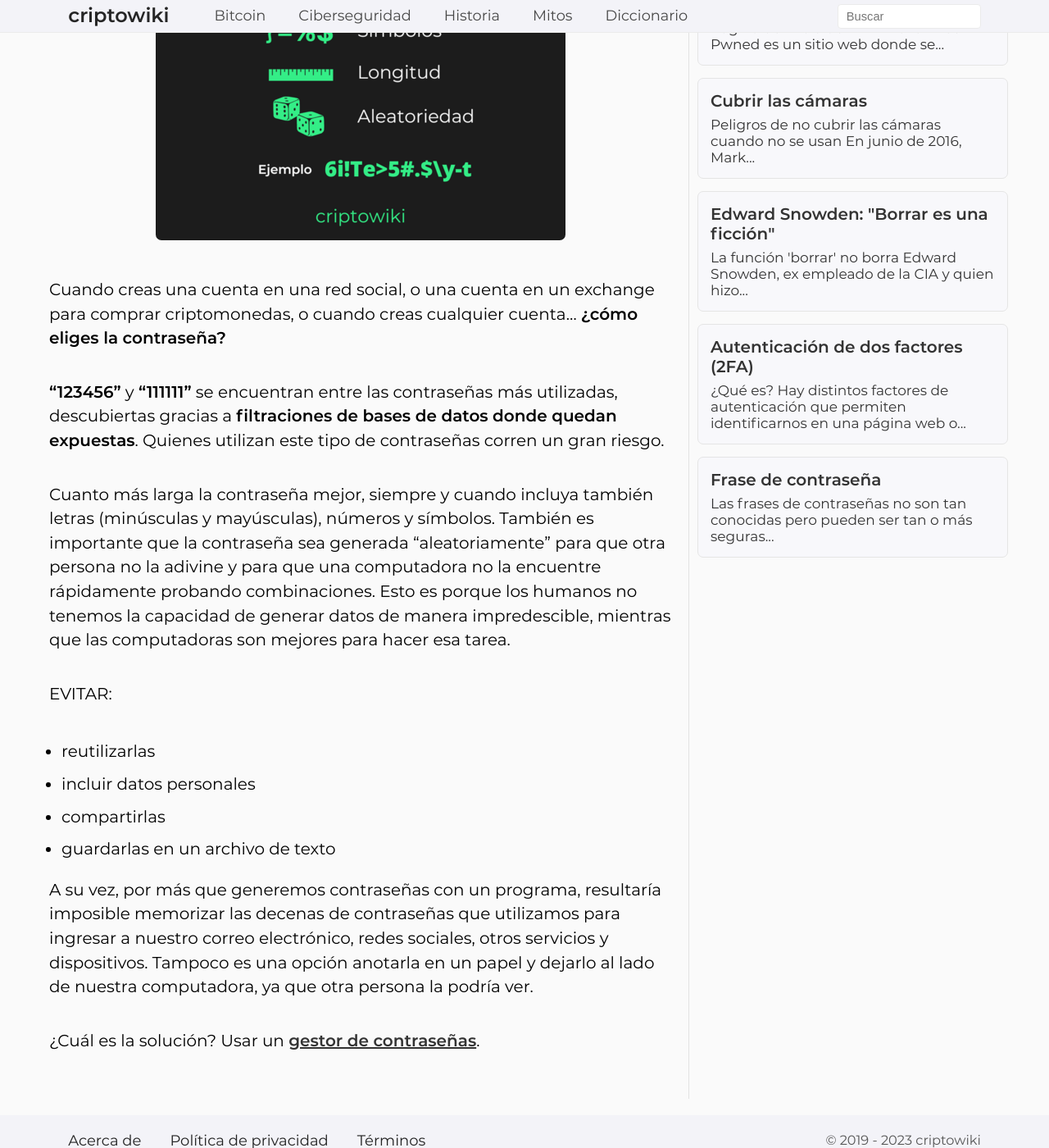
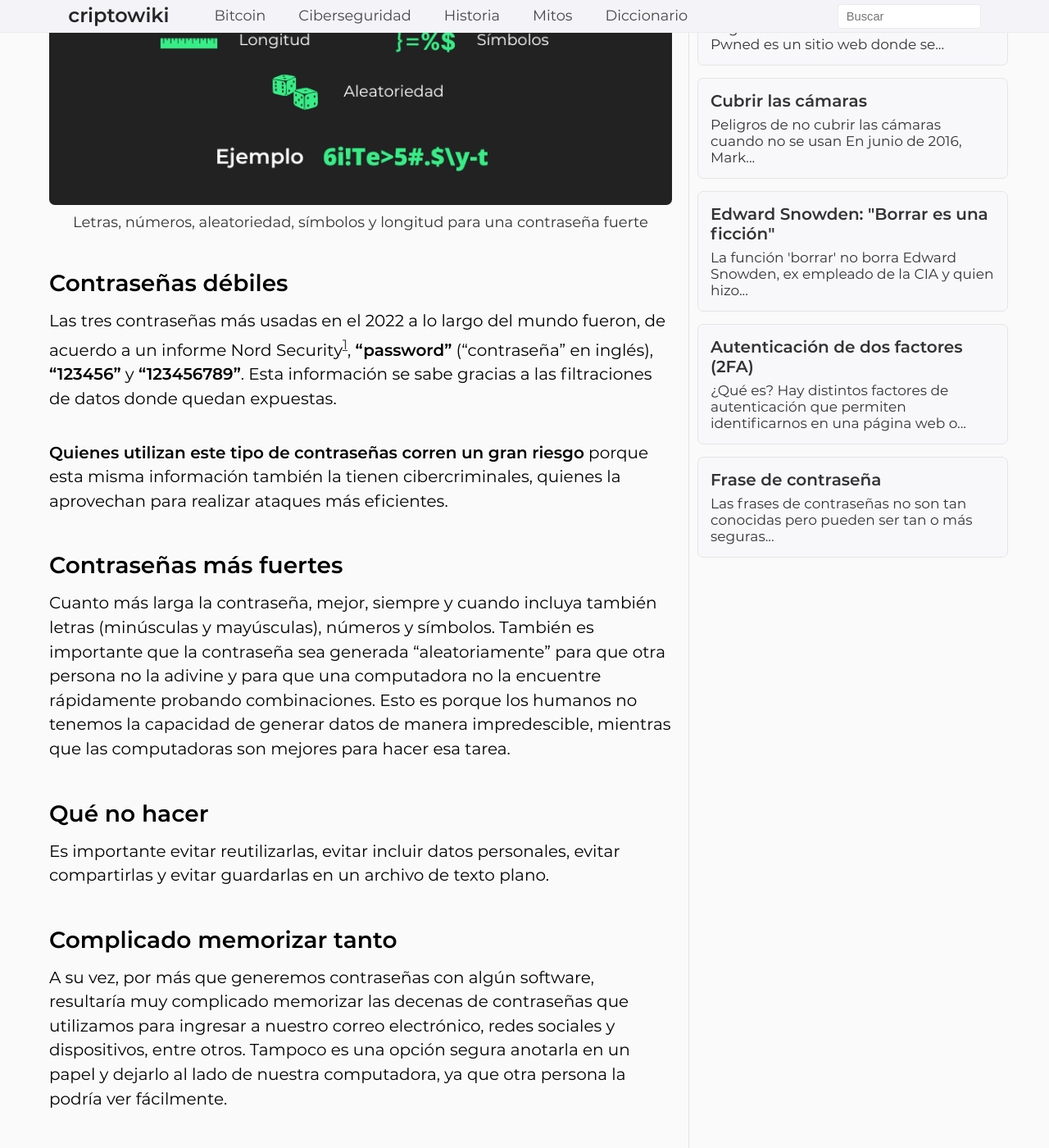
Before and after one commit to criptowiki/criptowiki, a Jekyll site: the page built from collections/_posts/cybersecurity/2021-01-21-2-strong-password.md, in a window 1280 px wide and 1400 px high, scrolled down 361 px. Shown: the whole window at 82% size. Built offline with Jekyll 4.4.1, drawn with Linux system fonts in a browser that asks for light colours; some of the changed text lies outside the part shown.

Commit message:
update Strong password *replace image with bigger one *add alt for image *include references *add subtitles *write bullet points as a paragraph *more precision: change 'what is the solution?' to 'what is a solution?' *more precision: change 'it's impossible to memorize' to 'it's complicated to memorize' *add idea that cybercriminals use the information from leaks

```diff
--- a/collections/_posts/cybersecurity/2021-01-21-2-strong-password.md
+++ b/collections/_posts/cybersecurity/2021-01-21-2-strong-password.md
@@ -2,22 +2,31 @@
 title: Contraseña fuerte
 permalink: /ciberseguridad/contrasena-fuerte
 image: cybersecurity/es/contrasena-fuerte.png
+updated: 9/08/2023
 ---
 
-{% include image.html url="cybersecurity/es/contrasena-fuerte.png" width="500" %}
+{% include image.html url="cybersecurity/es/contrasena-fuerte.png?v=2" alt="Letras, números, aleatoriedad, símbolos y longitud para una contraseña fuerte" %}
 
-Cuando creas una cuenta en una red social, o una cuenta en un exchange para comprar criptomonedas, o cuando creas cualquier cuenta... **¿cómo eliges la contraseña?**
+## Contraseñas débiles
 
-**"123456"** y **"111111"** se encuentran entre las contraseñas más utilizadas, descubiertas gracias a **filtraciones de bases de datos donde quedan expuestas**. Quienes utilizan este tipo de contraseñas corren un gran riesgo.
+Las tres contraseñas más usadas en el 2022 a lo largo del mundo fueron, de acuerdo a un informe Nord Security[^1], **"password"** ("contraseña" en inglés), **"123456"** y **"123456789"**. Esta información se sabe gracias a las filtraciones de datos donde quedan expuestas.
 
-Cuanto más larga la contraseña mejor, siempre y cuando incluya también letras (minúsculas y mayúsculas), números y símbolos. También es importante que la contraseña sea generada "aleatoriamente" para que otra persona no la adivine y para que una computadora no la encuentre rápidamente probando combinaciones. Esto es porque los humanos no tenemos la capacidad de generar datos de manera impredescible, mientras que las computadoras son mejores para hacer esa tarea.
+**Quienes utilizan este tipo de contraseñas corren un gran riesgo** porque esta misma información también la tienen cibercriminales, quienes la aprovechan para realizar ataques más eficientes.
 
-EVITAR:
-- reutilizarlas
-- incluir datos personales
-- compartirlas
-- guardarlas en un archivo de texto
+## Contraseñas más fuertes
 
-A su vez, por más que generemos contraseñas con un programa, resultaría imposible memorizar las decenas de contraseñas que utilizamos para ingresar a nuestro correo electrónico, redes sociales, otros servicios y dispositivos. Tampoco es una opción anotarla en un papel y dejarlo al lado de nuestra computadora, ya que otra persona la podría ver.
+Cuanto más larga la contraseña, mejor, siempre y cuando incluya también letras (minúsculas y mayúsculas), números y símbolos. También es importante que la contraseña sea generada "aleatoriamente" para que otra persona no la adivine y para que una computadora no la encuentre rápidamente probando combinaciones. Esto es porque los humanos no tenemos la capacidad de generar datos de manera impredescible, mientras que las computadoras son mejores para hacer esa tarea.
 
-¿Cuál es la solución? Usar un **[gestor de contraseñas]({{ site.baseurl }}/ciberseguridad/gestor-de-contrasenas)**.
+## Qué no hacer
+
+Es importante evitar reutilizarlas, evitar incluir datos personales, evitar compartirlas y evitar guardarlas en un archivo de texto plano.
+
+## Complicado memorizar tanto
+
+A su vez, por más que generemos contraseñas con algún software, resultaría muy complicado memorizar las decenas de contraseñas que utilizamos para ingresar a nuestro correo electrónico, redes sociales y dispositivos, entre otros. Tampoco es una opción segura anotarla en un papel y dejarlo al lado de nuestra computadora, ya que otra persona la podría ver fácilmente.
+
+## Una solución
+
+¿Cuál es una solución? Usar un **[gestor de contraseñas]({{ site.baseurl }}/ciberseguridad/gestor-de-contrasenas)**.
+
+[^1]: [Lista de las 200 contraseñas más comunes de 2022. Nord Security.](https://nordpass.com/es/most-common-passwords-list/)
```
Also changed, not shown: assets/img/cybersecurity/es/contrasena-fuerte.png.
